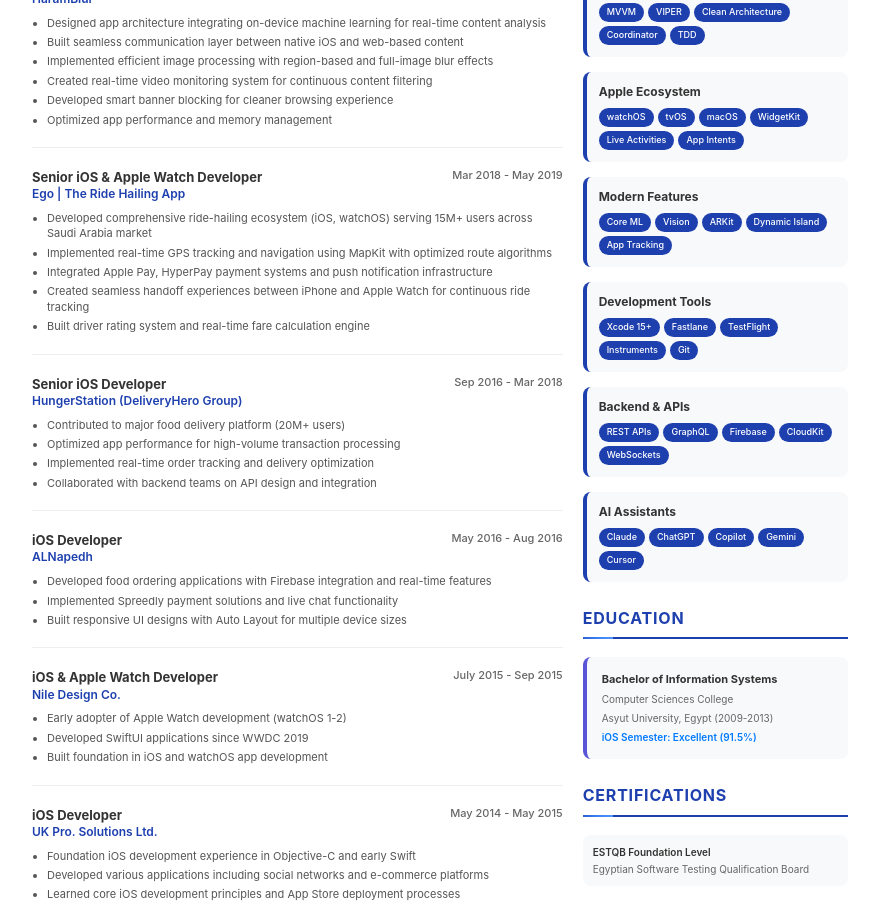
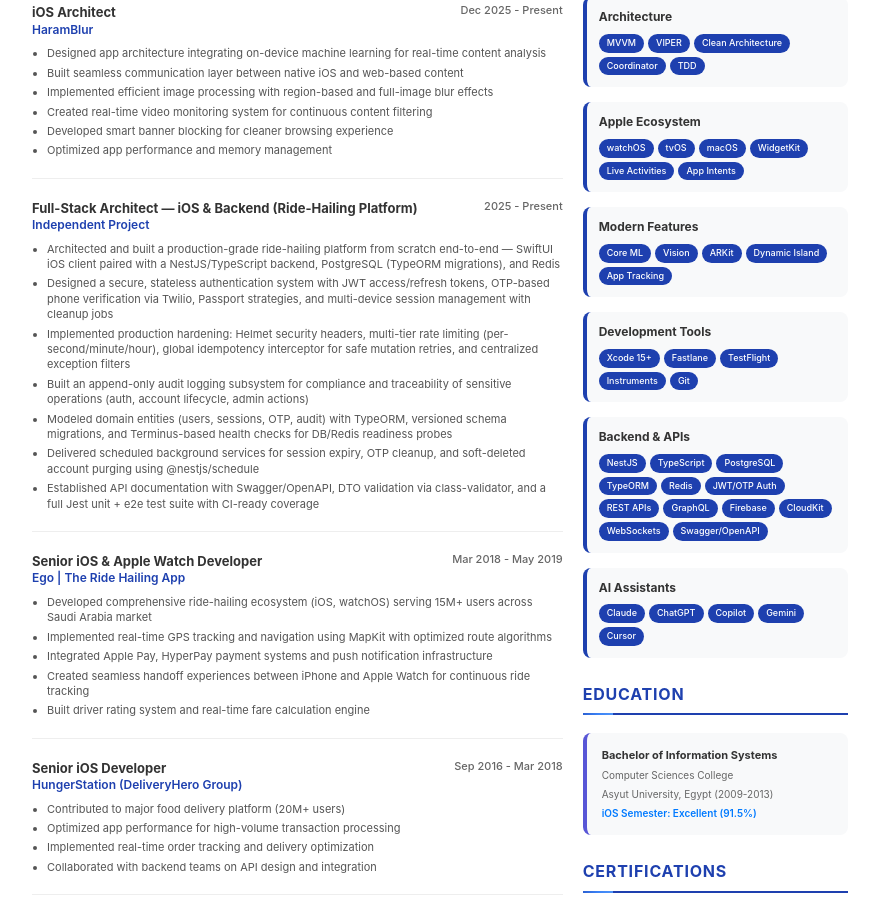
Before and after one commit to elgawady14/ahmad-ios-resume, a plain HTML site: page index.html in a window 1280 px wide. Shown: the part 709-1615 px from the top of the page, without its empty margins (200-1079 px from the left). Drawn offline with Linux system fonts and the light colour scheme.

Commit message:
Add full-stack ride-hailing platform experience and bump to 12+ years
- New Full-Stack Architect experience: solo-built iOS + NestJS/PostgreSQL ride-hailing system
- New Key Project entry and Backend & APIs skill tags (NestJS, TypeScript, PostgreSQL, TypeORM, Redis, JWT/OTP, Swagger)
- Updated title, summary, achievements, and footer from 10+/11+ to 12+ years
- Regenerated main PDF

```diff
--- a/index.html
+++ b/index.html
@@ -3,7 +3,7 @@
 <head>
     <meta charset="UTF-8">
     <meta name="viewport" content="width=device-width, initial-scale=1.0">
-    <title>Ahmad Abdul-Jawad Mahmoud - iOS Tech Lead & Architect | 11+ Years Experience | 30+ Apps</title>
+    <title>Ahmad Abdul-Jawad Mahmoud - iOS Tech Lead & Architect | 12+ Years Experience | 30+ Apps</title>
     <style>
         @page {
             size: A4;
@@ -354,7 +354,7 @@
         </header>
 
         <div class="highlight">
-            <strong>Senior iOS Tech Lead</strong> with 10+ years of experience leading mobile development teams and architecting scalable iOS applications. Expert in modern SwiftUI, team leadership, and delivering high-performance apps used by millions of users across the MENA region.
+            <strong>Senior iOS Tech Lead</strong> with 12+ years of experience leading mobile development teams and architecting scalable iOS applications. Expert in modern SwiftUI, team leadership, and delivering high-performance apps used by millions of users across the MENA region. Proven ability to architect full-stack systems end-to-end, including a production-grade ride-hailing platform designed and built from scratch — spanning iOS client and a secure NestJS/PostgreSQL backend.
         </div>
 
         <div class="two-column">
@@ -399,6 +399,27 @@
                                 <li>Created real-time video monitoring system for continuous content filtering</li>
                                 <li>Developed smart banner blocking for cleaner browsing experience</li>
                                 <li>Optimized app performance and memory management</li>
+                            </ul>
+                        </div>
+                    </div>
+
+                    <div class="experience-item print-friendly">
+                        <div class="job-header">
+                            <div>
+                                <div class="job-title">Full-Stack Architect — iOS & Backend (Ride-Hailing Platform)</div>
+                                <div class="company">Independent Project</div>
+                            </div>
+                            <div class="duration">2025 - Present</div>
+                        </div>
+                        <div class="job-description">
+                            <ul>
+                                <li>Architected and built a production-grade ride-hailing platform from scratch end-to-end — SwiftUI iOS client paired with a NestJS/TypeScript backend, PostgreSQL (TypeORM migrations), and Redis</li>
+                                <li>Designed a secure, stateless authentication system with JWT access/refresh tokens, OTP-based phone verification via Twilio, Passport strategies, and multi-device session management with cleanup jobs</li>
+                                <li>Implemented production hardening: Helmet security headers, multi-tier rate limiting (per-second/minute/hour), global idempotency interceptor for safe mutation retries, and centralized exception filters</li>
+                                <li>Built an append-only audit logging subsystem for compliance and traceability of sensitive operations (auth, account lifecycle, admin actions)</li>
+                                <li>Modeled domain entities (users, sessions, OTP, audit) with TypeORM, versioned schema migrations, and Terminus-based health checks for DB/Redis readiness probes</li>
+                                <li>Delivered scheduled background services for session expiry, OTP cleanup, and soft-deleted account purging using @nestjs/schedule</li>
+                                <li>Established API documentation with Swagger/OpenAPI, DTO validation via class-validator, and a full Jest unit + e2e test suite with CI-ready coverage</li>
                             </ul>
                         </div>
                     </div>
@@ -501,6 +522,15 @@
                         <div class="project-description">
                             Privacy-focused iOS browser with real-time AI-powered content detection and filtering for social media platforms. Features on-device machine learning, smart blur effects, and video monitoring.
                             <div style="margin-top: 5px; font-size: 9px; color: #1E40AF; font-weight: 600;">🤖 AI-Powered Privacy Browser</div>
+                        </div>
+                    </div>
+
+                    <div class="project-item">
+                        <div class="project-title">Ride-Hailing Platform (Full-Stack, Built From Scratch)</div>
+                        <div class="project-tech">SwiftUI, NestJS, TypeScript, PostgreSQL, TypeORM, Redis, JWT, Twilio, Swagger</div>
+                        <div class="project-description">
+                            End-to-end ride-hailing system architected solo: SwiftUI iOS client plus a hardened NestJS backend featuring OTP phone auth, JWT sessions, multi-tier rate limiting, idempotent mutations, audit logging, Redis caching, and scheduled cleanup jobs. Covers auth, user lifecycle, and operational health out of the gate.
+                            <div style="margin-top: 5px; font-size: 9px; color: #1E40AF; font-weight: 600;">🛠️ Full-Stack Ownership • Production-Grade Security</div>
                         </div>
                     </div>
 
@@ -725,11 +755,18 @@
                         <div class="skill-category">
                             <h4>Backend & APIs</h4>
                             <div class="skill-tags">
+                                <span class="skill-tag">NestJS</span>
+                                <span class="skill-tag">TypeScript</span>
+                                <span class="skill-tag">PostgreSQL</span>
+                                <span class="skill-tag">TypeORM</span>
+                                <span class="skill-tag">Redis</span>
+                                <span class="skill-tag">JWT/OTP Auth</span>
                                 <span class="skill-tag">REST APIs</span>
                                 <span class="skill-tag">GraphQL</span>
                                 <span class="skill-tag">Firebase</span>
                                 <span class="skill-tag">CloudKit</span>
                                 <span class="skill-tag">WebSockets</span>
+                                <span class="skill-tag">Swagger/OpenAPI</span>
                             </div>
                         </div>
 
@@ -777,6 +814,7 @@
                     <div style="font-size: 10px; line-height: 1.4;">
                         <div style="margin-bottom: 8px; padding-left: 10px; text-indent: -10px;">• Built Food delivery platform serving 20M+ users across Saudi Arabia and Bahrain.</div>
                         <div style="margin-bottom: 8px; padding-left: 10px; text-indent: -10px;">• Built Ride-hailing ecosystem serving 15M+ in Saudi Arabia.</div>
+                        <div style="margin-bottom: 8px; padding-left: 10px; text-indent: -10px;">• Architected a full-stack ride-hailing platform solo — iOS + NestJS/PostgreSQL backend with secure OTP auth, session management, rate limiting, and audit logging.</div>
                         <div style="margin-bottom: 8px; padding-left: 10px; text-indent: -10px;">• Led development of POS system serving 20k+ restaurants/cafes.</div>
                         <div style="margin-bottom: 8px; padding-left: 10px; text-indent: -10px;">• 10+ apps published on App Store used by millions of users across the MENA region.</div>
                         <div style="margin-bottom: 8px; padding-left: 10px; text-indent: -10px;">• 30+ iOS Projects Delivered.</div>
@@ -790,7 +828,7 @@
             <div style="display: flex; justify-content: center; align-items: center; gap: 15px; flex-wrap: wrap;">
                 <span>🏆 30+ iOS Projects Delivered</span>
                 <span>•</span>
-                <span>📱 11+ Years iOS Development</span>
+                <span>📱 12+ Years iOS Development</span>
                 <span>•</span>
                 <span>🎯 Expert in SwiftUI & Modern iOS</span>
                 <span>•</span>
```
Also changed, not shown: 1 other file.
